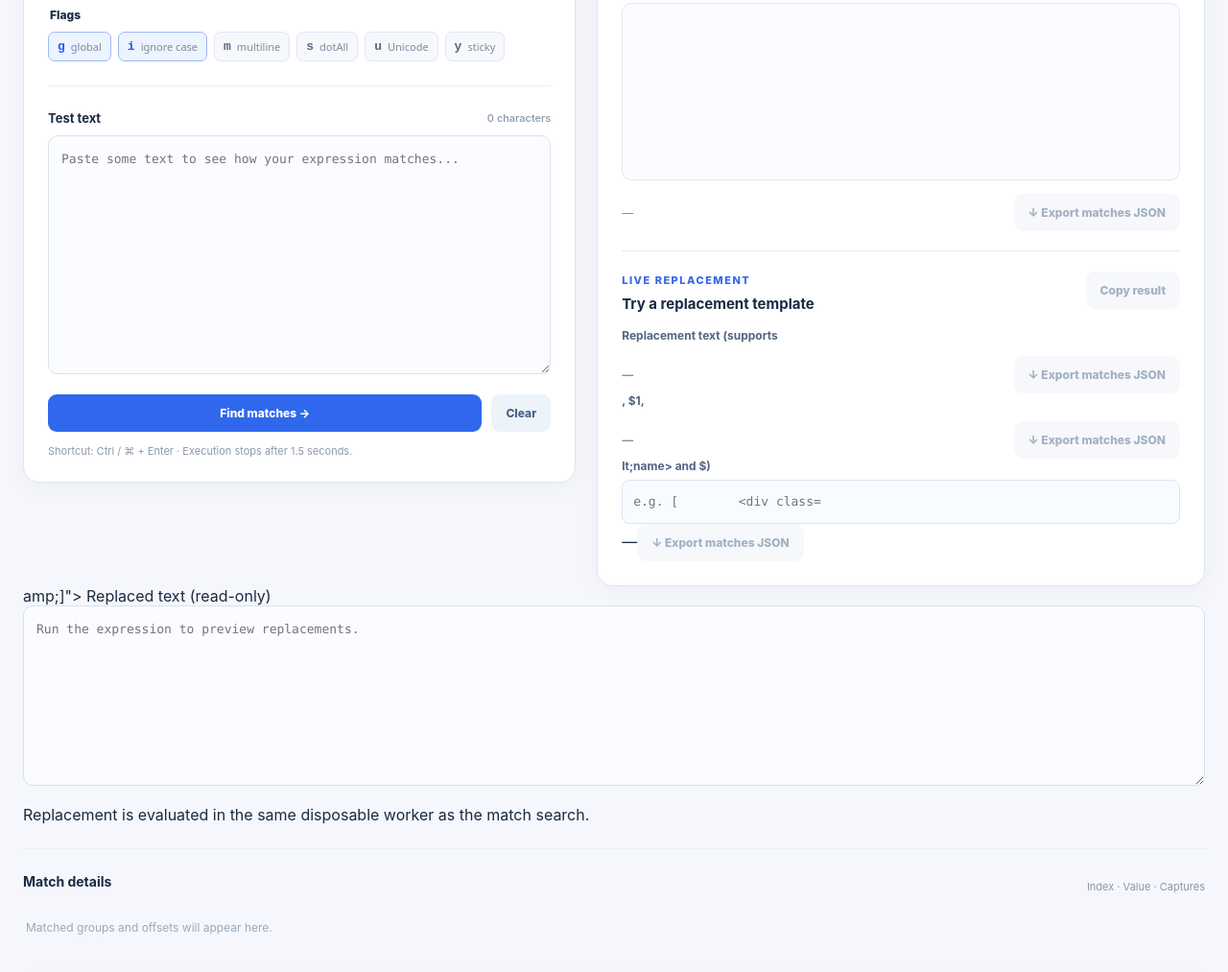
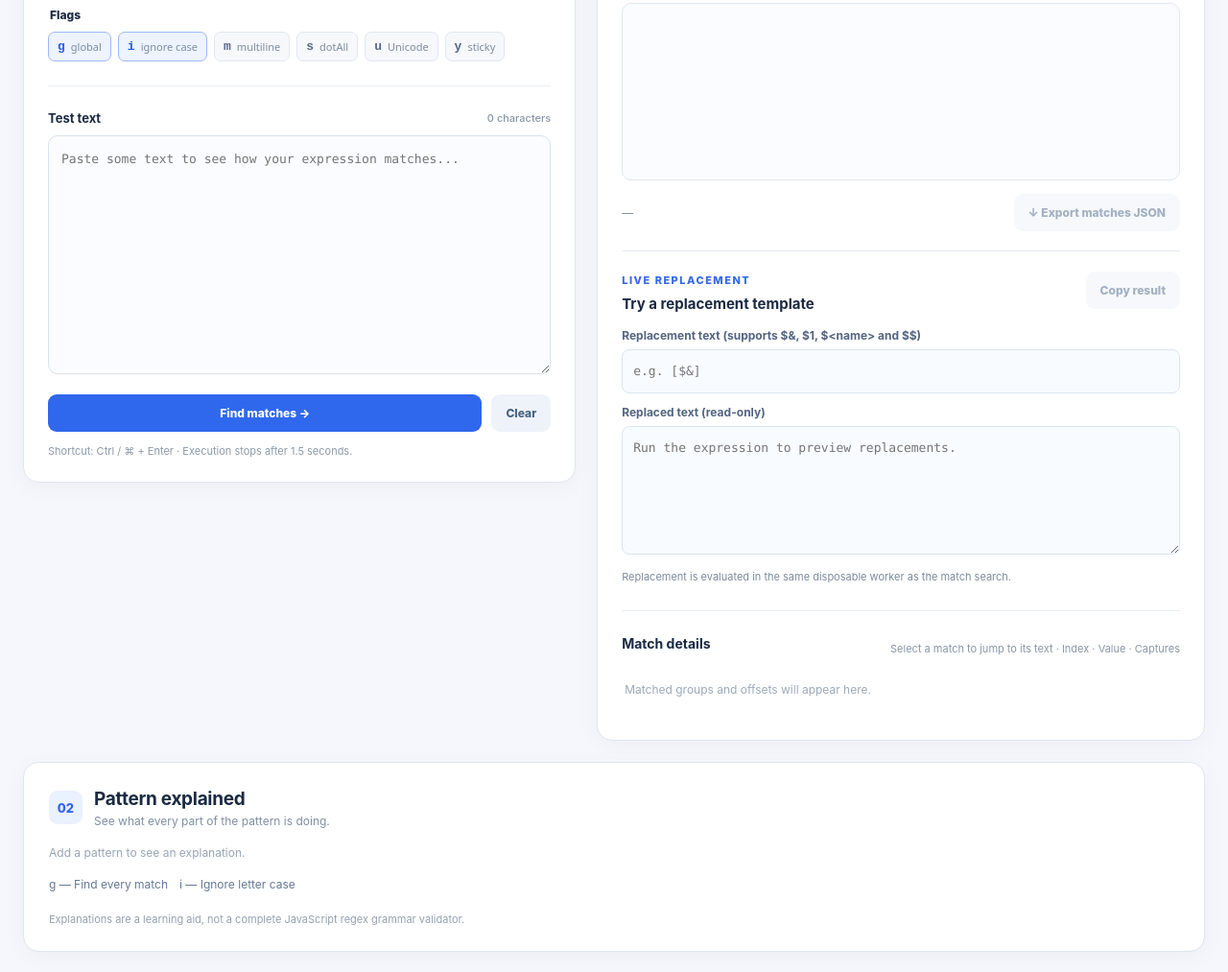
Before and after one commit to MeiRR17/regex-lab, a plain HTML site: page index.html in a window 1280 px wide. Shown: the part 483-1496 px from the top of the page at 96% size. Drawn offline with Linux system fonts and the light colour scheme.

Commit message:
fix(regex-lab): repair corrupted replacement markup and remove duplicate element IDs

```diff
--- a/index.html
+++ b/index.html
@@ -30,14 +30,14 @@
         <div class="result-footer"><span id="duration">—</span><button id="export" type="button" class="button secondary" disabled>↓ Export matches JSON</button></div>
         <section class="replace-panel" aria-labelledby="replace-heading">
           <div class="replace-heading"><div><span class="kicker">LIVE REPLACEMENT</span><h3 id="replace-heading">Try a replacement template</h3></div><button id="copy-replace" type="button" class="button secondary" disabled>Copy result</button></div>
-          <label for="replacement">Replacement text (supports         <div class="result-footer"><span id="duration">—</span><button id="export" type="button" class="button secondary" disabled>↓ Export matches JSON</button></div>, $1,         <div class="result-footer"><span id="duration">—</span><button id="export" type="button" class="button secondary" disabled>↓ Export matches JSON</button></div>lt;name&gt; and $)</label>
-          <input id="replacement" type="text" spellcheck="false" autocomplete="off" maxlength="200" placeholder="e.g. [        <div class="result-footer"><span id="duration">—</span><button id="export" type="button" class="button secondary" disabled>↓ Export matches JSON</button></div>amp;]">
+          <label for="replacement">Replacement text (supports $&amp;, $1, $&lt;name&gt; and $$)</label>
+          <input id="replacement" type="text" spellcheck="false" autocomplete="off" maxlength="200" placeholder="e.g. [$&amp;]">
           <label for="replace-result">Replaced text (read-only)</label>
           <textarea id="replace-result" rows="5" readonly spellcheck="false" aria-describedby="replace-status" placeholder="Run the expression to preview replacements."></textarea>
           <p id="replace-status" role="status" aria-live="polite">Replacement is evaluated in the same disposable worker as the match search.</p>
         </section>
         <div class="section-rule"></div>
-        <div class="match-title"><h3>Match details</h3><span id="match-hint">Index · Value · Captures</span></div>
+        <div class="match-title"><h3>Match details</h3><span id="match-hint">Select a match to jump to its text · Index · Value · Captures</span></div>
         <div id="match-list" class="match-list"><div class="empty-state">Matched groups and offsets will appear here.</div></div>
       </section>
     </div>
```
